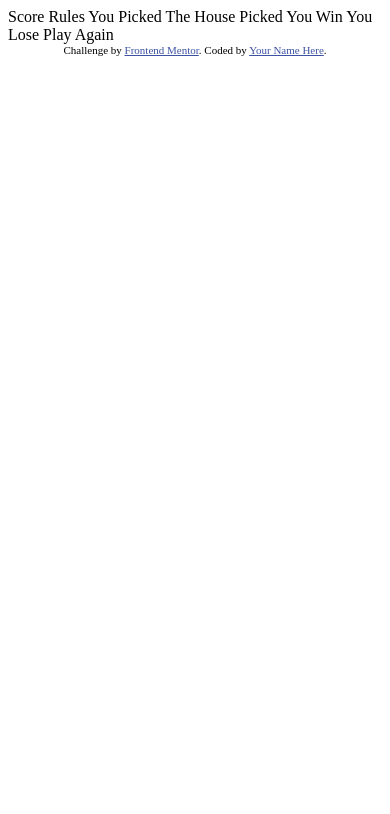
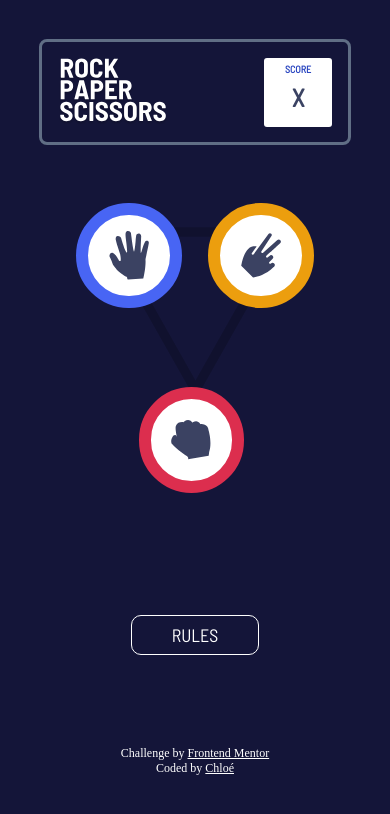
Before and after one commit to ChloeDelphis/FrontendMentor-rock-paper-scissors, a plain HTML site: page index.html in a window 390 px wide. Drawn offline with Linux system fonts and the light colour scheme.

Commit message:
page in mobile version (without gradients on bkg and circles)

```diff
--- a/index.html
+++ b/index.html
@@ -1,37 +1,57 @@
 <!DOCTYPE html>
 <html lang="en">
   <head>
-  <meta charset="UTF-8">
-  <meta name="viewport" content="width=device-width, initial-scale=1.0"> <!-- displays site properly based on user's device -->
+    <meta charset="UTF-8" />
+    <meta name="viewport" content="width=device-width, initial-scale=1.0" />
+    <!-- displays site properly based on user's device -->
 
-  <link rel="icon" type="image/png" sizes="32x32" href="./images/favicon-32x32.png">
+    <link
+      rel="icon"
+      type="image/png"
+      sizes="32x32"
+      href="./images/favicon-32x32.png"
+    />
+    <link rel="stylesheet" href="style.css" />
 
     <title>Frontend Mentor | Rock, Paper, Scissors</title>
-
-  Score
-  Rules
-
-  You Picked
-  The House Picked
-
-  You Win
-  You Lose
-
-  Play Again
-
-  <!-- Feel free to remove these styles or customise in your own stylesheet 👍 -->
-  <style>
-    .attribution { font-size: 11px; text-align: center; }
-    .attribution a { color: hsl(228, 45%, 44%); }
-  </style>
   </head>
   <body>
+    <header>
+      <div class="header__title">
+        <img src="images/logo.svg" alt="logo of rock paper scissors game" />
+      </div>
+      <div class="header__score text">
+        <div class="header__score__name">Score</div>
+        <div class="header__score__points">X</div>
+      </div>
+    </header>
 
+    <main>
+      <div class="container">
+        <div class="circle" id="blue">
+          <img src="images/icon-paper.svg" alt="icon paper" />
+        </div>
 
+        <div class="circle" id="yellow">
+          <img src="images/icon-scissors.svg" alt="icon scissors" />
+        </div>
 
+        <div class="circle" id="red">
+          <img src="images/icon-rock.svg" alt="icon rock" />
+        </div>
+      </div>
+      <div class="rules text">rules</div>
+    </main>
+
+    <footer>
       <div class="attribution">
-    Challenge by <a href="https://www.frontendmentor.io?ref=challenge" target="_blank">Frontend Mentor</a>.
-    Coded by <a href="#">Your Name Here</a>.
+        Challenge by
+        <a href="https://www.frontendmentor.io?ref=challenge" target="_blank"
+          >Frontend Mentor</a
+        ><br />
+        Coded by
+        <a href="https://github.com/ChloeDelphis?tab=repositories">Chloé</a>
       </div>
+    </footer>
   </body>
 </html>
--- /dev/null
+++ b/style.scss
@@ -0,0 +1,148 @@
+@import url("https://fonts.googleapis.com/css2?family=Barlow+Semi+Condensed&display=swap");
+* {
+  box-sizing: border-box;
+}
+
+html {
+  font-size: 62.5%;
+
+  body {
+    // height: 100vh;
+    // background: radial-gradient(
+    //     circle farthest-corner at top left,
+    //     hsl(214, 47%, 23%),
+    //     hsl(237, 49%, 15%)
+    background-color: hsl(237, 49%, 15%);
+    margin: 10%;
+    // display: flex;
+    // flex-direction: column;
+    // justify-content: space-between;
+
+    .text {
+      font-family: "Barlow Semi Condensed", sans-serif;
+      text-transform: uppercase;
+    }
+
+    header {
+      display: flex;
+      justify-content: space-between;
+      border: solid 0.3rem hsl(217, 16%, 45%);
+      border-radius: 0.8rem;
+      padding: 5%;
+
+      .header__title {
+        flex-basis: 40%;
+        // background-color: yellow;
+        img {
+          width: 100%;
+        }
+      }
+
+      .header__score {
+        flex-basis: 25%;
+        background-color: white;
+        border-radius: 0.3rem;
+        padding: 2%;
+        text-align: center;
+        display: flex;
+        flex-direction: column;
+        font-weight: bold;
+
+        &__name {
+          // background-color: yellow;
+          height: 33%;
+          color: hsl(229, 64%, 46%);
+          font-size: 100%;
+        }
+
+        &__points {
+          // background-color: green;
+          height: 66%;
+          color: hsl(229, 25%, 31%);
+          vertical-align: middle;
+          font-size: 250%;
+        }
+      }
+    }
+
+    main {
+      // border: solid pink 3px;
+      height: 65vh;
+      width: 100%;
+      display: flex;
+      flex-direction: column;
+
+      .container {
+        margin-top: 10%;
+        height: 80%;
+        background-image: url(images/bg-triangle.svg);
+        background-size: 50vw;
+        background-repeat: no-repeat;
+        background-position: center 50px;
+        position: relative;
+
+        .circle {
+          position: absolute;
+          // display: inline-block;
+          background-color: white;
+          border-radius: 50%;
+          height: 8rem;
+          width: 8rem;
+          padding: 13%;
+          display: flex;
+          justify-content: center;
+          align-items: center;
+
+          img {
+            width: 4rem;
+          }
+        }
+        #blue {
+          border: solid 1.2rem hsl(230, 89%, 62%);
+          top: 6%;
+          left: 12%;
+        }
+        #yellow {
+          border: solid 1.2rem hsl(39, 89%, 49%);
+          top: 6%;
+          right: 12%;
+        }
+        #red {
+          border: solid 1.2rem hsl(349, 71%, 52%);
+          left: 32%;
+          bottom: 28%;
+        }
+      }
+
+      .rules {
+        display: inline-block;
+        color: white;
+        font-size: 1.8rem;
+        // width: 50px;
+        margin-left: auto;
+        margin-right: auto;
+        border: solid white 0.16rem;
+        border-radius: 1rem;
+        padding: 0.8rem 4rem;
+      }
+    }
+  }
+
+  footer {
+    margin-top: 8%;
+    display: flex;
+    height: 10vh;
+    align-items: center;
+    justify-content: center;
+    text-align: center;
+    color: white;
+    // text-transform: uppercase;
+    font-size: 1.2rem;
+
+    a {
+      text-decoration: none;
+      color: inherit;
+      text-decoration: underline;
+    }
+  }
+}
```
Also changed, not shown: style.css (added), 1 other file. Lines whose indentation alone changed are shown as unchanged.
